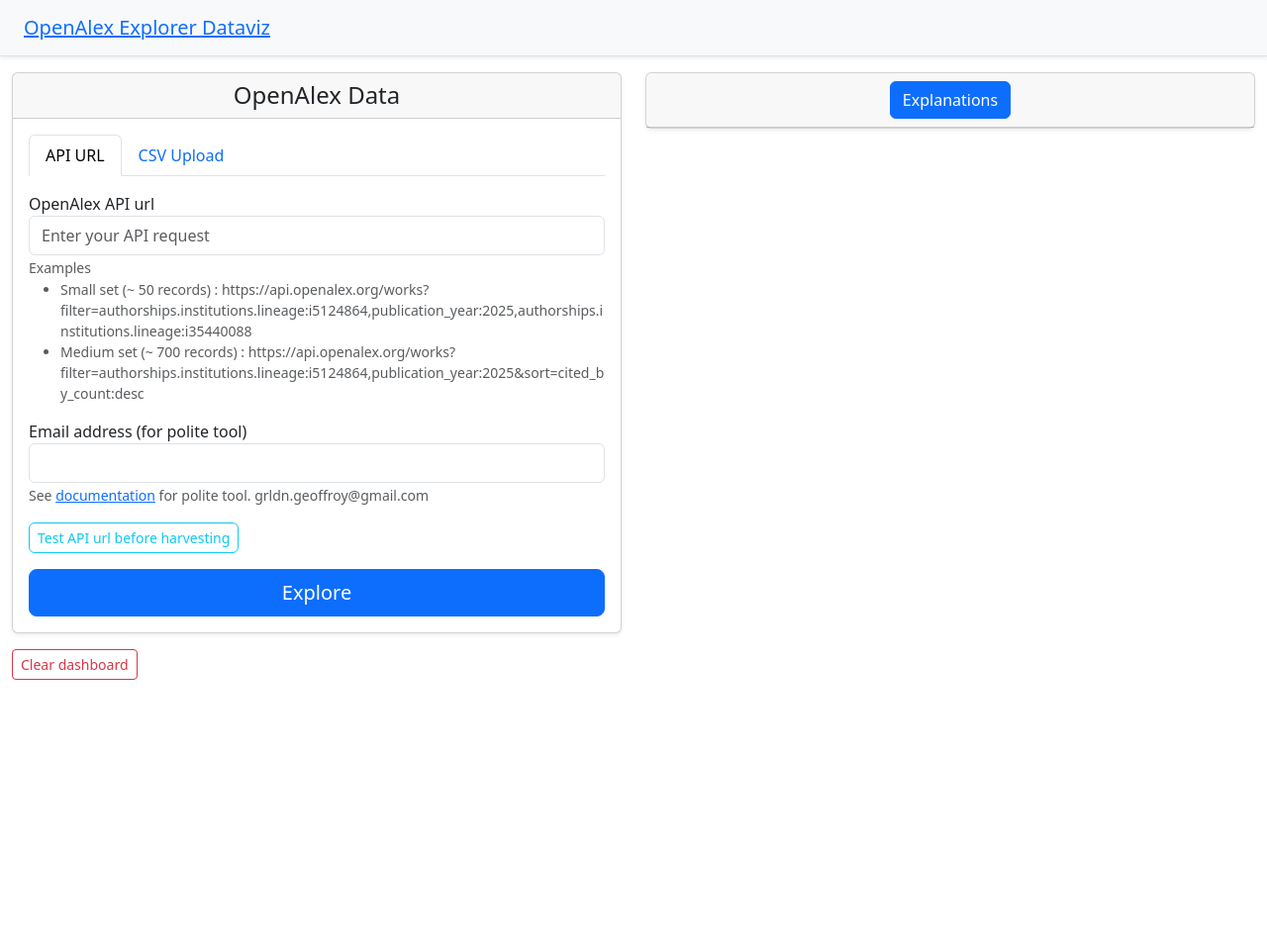
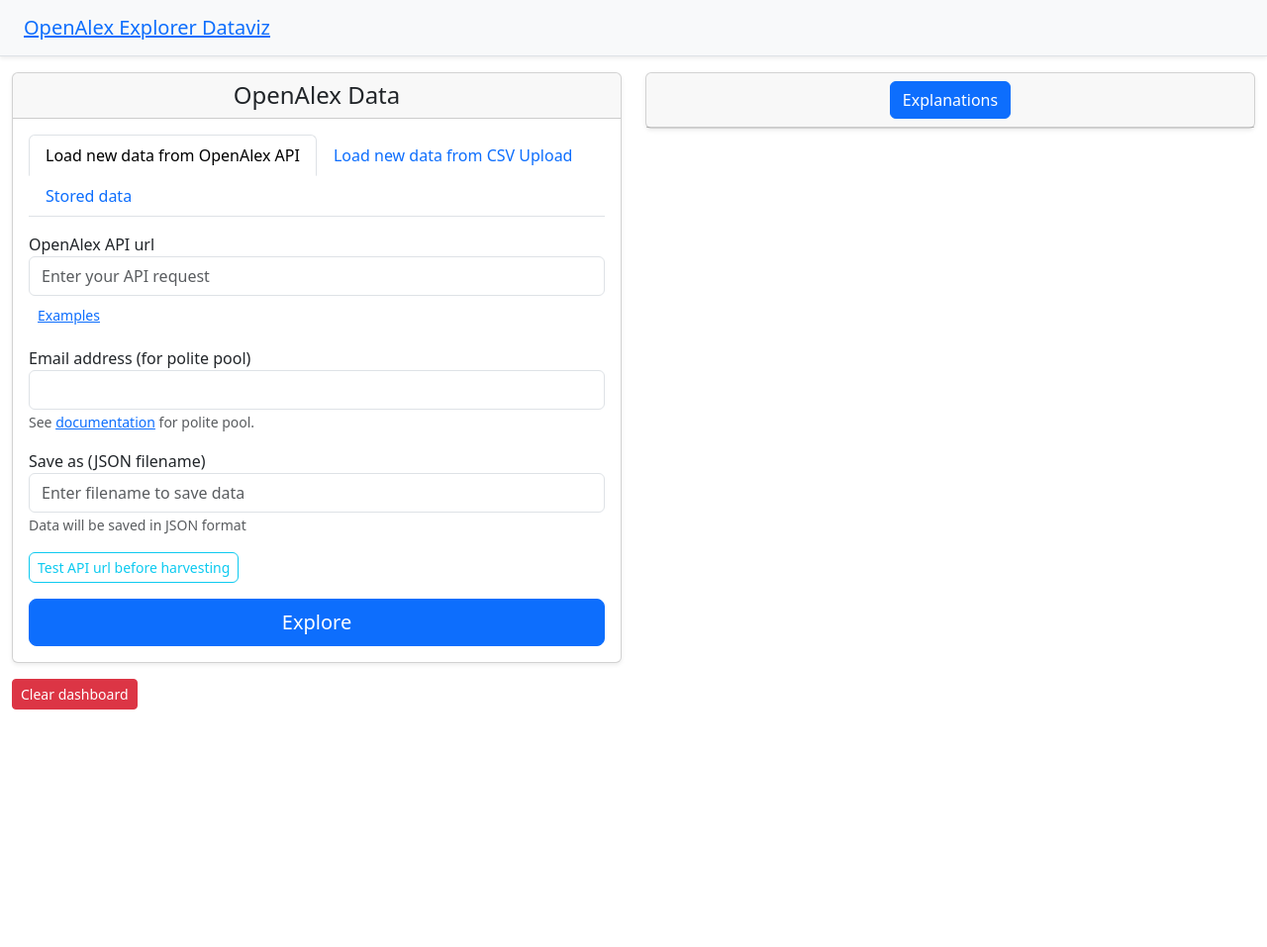
Before and after one commit to gegedenice/openalex-explorer, a Flask app: page / in a window 1280 px wide. Shown: the top 957 px of the page at 99% size. Run offline with Flask 3, Linux system fonts and the light colour scheme; data that the repository does not hold is empty; some libraries are stand-ins or nearby versions.

Commit message:
add local save files feature

```diff
--- a/app.py
+++ b/app.py
@@ -3,6 +3,7 @@ from flask_cors import CORS, cross_origin
 from client import OpenAlexHarvester
 import pandas as pd
 import os
+import json
 
 
 app = Flask(__name__)
@@ -19,10 +20,39 @@ os.makedirs(UPLOAD_FOLDER, exist_ok=True)
 def allowed_file(filename):
     return '.' in filename and filename.rsplit('.', 1)[1].lower() in ALLOWED_EXTENSIONS
 
+@app.route('/list-files')
+def list_files():
+    files_dir = os.path.join(app.root_path, 'files')
+    files = [f for f in os.listdir(files_dir) if f.endswith('.json')]
+    return jsonify(files)
+
+@app.route('/load-file/<filename>')
+def load_file(filename):
+    file_path = os.path.join(app.root_path, 'files', f"{filename}.json")
+    print(file_path)
+    if os.path.exists(file_path):
+        with open(file_path, 'r') as f:
+            return jsonify(json.load(f))
+    return jsonify({'error': 'File not found'}), 404
+
+@app.route('/delete-file/<filename>', methods=['DELETE'])
+def delete_file(filename):
+    try:
+        file_path = os.path.join(app.root_path, 'files', filename)
+        if os.path.exists(file_path):
+            os.remove(file_path)
+            return jsonify({'success': True}), 200
+        return jsonify({'error': 'File not found'}), 404
+    except Exception as e:
+        return jsonify({'error': str(e)}), 500
+
 @app.route('/process-data', methods=['GET', 'POST'])
 def process_data():
     if request.method == 'POST':
         source_type = request.form.get('source_type')
+        filename = request.form.get('filename')
+        if not filename.endswith('.json'):
+            filename += '.json'
         try:
             if source_type == 'api':
                 # Get the URL from the POST request
@@ -30,7 +60,7 @@ def process_data():
                 email = request.form.get('email')
                 # Perform your internal data processing here
                 harvester = OpenAlexHarvester(api_url=url,email=email)
-                metadata_list = harvester.harvest_metadata(per_page=50)
+                processed_data = harvester.harvest_metadata(per_page=50)
             elif source_type == 'csv':
                 if 'file' not in request.files:
                     return jsonify({'error': 'No file provided'}), 400
@@ -44,15 +74,18 @@ def process_data():
 
                 try:
                     harvester = OpenAlexHarvester(csv_filepath=filepath)
-                    metadata_list = harvester.process_csv_data()
+                    processed_data = harvester.process_csv_data()
                     # Clean up the uploaded file
                     #os.remove(filepath)
                 except Exception as e:
                     return jsonify({'error': str(e)}), 500
             else:
                 return jsonify({'error': 'Invalid source type'}), 400
-
-            return jsonify(metadata_list)
+            # Save the processed data to a JSON file
+            new_file_path = os.path.join(app.root_path, 'files', filename)
+            with open(new_file_path, 'w') as f:
+                json.dump(processed_data, f)
+            return jsonify(processed_data), 200
 
         except Exception as e:
             return jsonify({'error': str(e)}), 500
--- a/static/css/styles.css
+++ b/static/css/styles.css
@@ -1463,11 +1463,6 @@ select {
   }
 }
 
-/*------ custom -------*/
-#heplUrl {
-  font-size: .875em;
-}
-
 /*---- spinner -----*/
 #spinner {
   display: flex; /* Use flexbox for alignment */
--- a/templates/home.html
+++ b/templates/home.html
@@ -15,15 +15,22 @@
             <li class="nav-item" role="presentation">
               <button class="nav-link active" id="api-tab" data-bs-toggle="tab" data-bs-target="#api-content"
                 type="button" role="tab">
-                API URL
+                Load new data from OpenAlex API
               </button>
             </li>
             <li class="nav-item" role="presentation">
               <button class="nav-link" id="csv-tab" data-bs-toggle="tab" data-bs-target="#csv-content" type="button"
                 role="tab">
-                CSV Upload
+                Load new data from CSV Upload
               </button>
             </li>
+            <li class="nav-item" role="presentation">
+              <button class="nav-link" id="file-tab" data-bs-toggle="tab" data-bs-target="#file-content" type="button"
+                role="tab">
+                Stored data
+              </button>
+            </li>
+
           </ul>
 
           <div class="tab-content" id="dataTabsContent">
@@ -32,8 +39,12 @@
               <div class="form-group">
                 <label for="openalexUrl">OpenAlex API url</label>
                 <input type="url" class="form-control" id="openalexUrl" placeholder="Enter your API request">
-
-                <small id="helpUrl" class="form-text text-muted">Examples
+                <div id="accordion" class="form-text text-muted">
+                  <button class="btn btn-link btn-sm collapsed" data-bs-toggle="collapse"
+                    data-bs-target="#collapseExamples" aria-expanded="false" aria-controls="collapseExamples">
+                    Examples
+                  </button>
+                  <div id="collapseExamples" class="collapse" data-bs-parent="#accordion">
                     <ul>
                       <li>Small set (~ 50 records) :
                         https://api.openalex.org/works?filter=authorships.institutions.lineage:i5124864,publication_year:2025,authorships.institutions.lineage:i35440088
@@ -42,14 +53,20 @@
                         https://api.openalex.org/works?filter=authorships.institutions.lineage:i5124864,publication_year:2025&sort=cited_by_count:desc
                       </li>
                     </ul>
-                </small>
+                  </div>
+                </div>
               </div>
               <div class="form-group mt-3">
-                <label for="politeEmail">Email address (for polite tool)</label>
+                <label for="politeEmail">Email address (for polite pool)</label>
                 <input type="email" class="form-control" id="politeEmail">
                 <small id="emailHelp" class="form-text text-muted">See <a
                     href="https://docs.openalex.org/how-to-use-the-api/rate-limits-and-authentication#the-polite-pool"
-                    target="_blanck">documentation</a> for polite tool. grldn.geoffroy@gmail.com</small>
+                    target="_blanck">documentation</a> for polite pool.</small>
+              </div>
+              <div class="form-group mt-3">
+                <label for="apiFilename">Save as (JSON filename)</label>
+                <input type="text" class="form-control" id="apiFilename" placeholder="Enter filename to save data">
+                <small class="form-text text-muted">Data will be saved in JSON format</small>
               </div>
               <div class="form-group mt-3">
                 <button type="submit" id="test_url" class="btn btn-outline-info btn-sm btn-group">Test API url before
@@ -64,6 +81,18 @@
                 <input type="file" class="form-control" id="csvFile" accept=".csv">
                 <small class="form-text text-muted">Please upload a CSV file with OpenAlex data</small>
               </div>
+              <div class="form-group mt-3">
+                <label for="csvFilename">Save as (JSON filename)</label>
+                <input type="text" class="form-control" id="csvFilename" placeholder="Enter filename to save data">
+                <small class="form-text text-muted">Data will be saved in JSON format</small>
+              </div>
+            </div>
+
+            <!-- Stored files tab -->
+            <div class="tab-pane fade" id="file-content" role="tabpanel">
+                  <div class="list-group" id="storedFiles">
+                    <!-- Files will be loaded here dynamically -->
+                  </div>
             </div>
           </div>
 
@@ -76,32 +105,45 @@
       <div class="card mb-6 shadow-sm">
         <div class="card-header  text-center">
           <h4 class="my-0 font-weight-normal">
-            <button class="btn btn-primary" type="button" data-bs-toggle="collapse" data-bs-target="#multiCollapseDoc" aria-expanded="false" aria-controls="multiCollapseDoc">Explanations</button>
+            <button class="btn btn-primary" type="button" data-bs-toggle="collapse" data-bs-target="#multiCollapseDoc"
+              aria-expanded="false" aria-controls="multiCollapseDoc">Explanations</button>
           </h4>
         </div>
         <div class="collapse multi-collapse" id="multiCollapseDoc">
           <div class="card-body d-flex flex-column">
             <p>
               This application allows you to explore and analyze data from OpenAlex in two ways:
-            1) By entering a valid API URL to fetch data directly from OpenAlex API
-            2) By uploading a CSV file containing previously downloaded OpenAlex data.
+              <ol>
+              <li>By entering a valid API URL to fetch data directly from OpenAlex API</li>
+              <li>By uploading a CSV file containing previously downloaded OpenAlex data.</li>
+              </ol>
 
-            Both methods will give you access to rich metadata about OpenAlex works, including bibliographic metadata
+              Both methods will give you access to metadata about OpenAlex works, including bibliographic metadata
               (identifiers,
               publication types, authors, institutions, topics...), OA information, and citation counts.
             </p>
             <p>
               To get started with the API method, enter the desired API URL in the input field and click the "Test API
               url" button. The
-            application will verify the URL's validity and fetch the relevant data. Don't forget to fill the email input
-            with an email for the OpenAlex polite tool.
+              application will verify the URL's validity and fetch the relevant data. Don't forget to fill the email
+              input
+              with an email to be sure to be included in the OpenAlex polite pool.
             </p>
             <p>
-            Alternatively, if you already have OpenAlex data in CSV format downloaded from the OpenAlex website, simply
+              Alternatively, if you already have OpenAlex data in CSV format downloaded from the OpenAlex website,
+              simply
               switch to the CSV tab and upload your file. The CSV
               should contain the standard OpenAlex work metadata fields. This method is particularly useful for working
               with larger datasets
               that you've previously downloaded or processed.
+            </p>
+            <p>
+            In the retrieving data forms (either through API or CSV), you also can provide a filename in the "Save as" field
+            to locally save the processed data locally (ex: mydataset.json). You can then access your saved datasets later through:
+            <ul>
+                <li>The "Stored data" tab which lists all your saved visualizations</li>
+                <li>Direct URL access using the parameter ?id=filename (e.g., <your_url>/?id=mydataset)</li>
+            </ul>
           </p>
             <p>
               Once the data is successfully retrieved (either through API or CSV), it will be processed and displayed in
@@ -117,13 +159,20 @@
   <div id="spinner" style="display:none;">
     <span class="loader"></span>
   </div>
-  <button type="submit" class="btn btn-outline-danger btn-sm" onclick="window.location.reload()">Clear
+  <button type="submit" class="btn btn-danger btn-sm" onclick="clearDashboard();">Clear
     dashboard</button>
   <div class="contents">
     <!--<div id="kshfDashboard" style="height: 100vh; width: 100vw;"></div>-->
     <div id="kshfDashboard" style="height: 100vh; width: 100vw;"></div>
   </div>
 </div>
+<script>
+  function clearDashboard() {
+    // Reset to base URL without query parameters
+    window.location.href = window.location.pathname;
+    loadStoredFiles();
+  }
+  </script>
 <script type="module">
   /*------ Keshif explore-------*/
   import * as kshf from "../static/dist/keshif.min.js";
@@ -162,8 +211,52 @@
     });
   }
 
+  function loadStoredFiles() {
+      $.get('/list-files', function(files) {
+        const fileList = $('#storedFiles');
+        fileList.empty();
+        files.forEach(file => {
+          fileList.append(`
+            <div class="list-group-item d-flex justify-content-between align-items-center">
+                <a href="#" class="stored-file text-decoration-none flex-grow-1" data-filename="${file}">
+                    ${file}
+                </a>
+                <button class="btn btn-danger btn-sm delete-file" data-filename="${file}">
+                    <i class="fa fa-trash"></i>
+                </button>
+            </div>
+        `);
+        });
+      });
+    }
 
   $(document).ready(function () {
+    // Load stored files on page load
+    loadStoredFiles();
+    // Handle stored file selection
+    $(document).on('click', '.stored-file', function(e) {
+      e.preventDefault();
+      const fullFilename = $(this).data('filename');
+      const filename = fullFilename.replace(/\.[^/.]+$/, '')
+      window.location.href = `/?id=${filename}`;
+    });
+    // Handle file deletion
+    $(document).on('click', '.delete-file', function(e) {
+        e.preventDefault();
+        const filename = $(this).data('filename');
+        if (confirm(`Are you sure you want to delete ${filename}?`)) {
+            $.ajax({
+                url: `/delete-file/${filename}`,
+                type: 'DELETE',
+                success: function() {
+                    clearDashboard(); // Clear (& Reload the file list)
+                },
+                error: function() {
+                    alert('Error deleting file');
+                }
+            });
+        }
+    });
     // Handle API URL submission
     $("#submit_data").on("click", function () {
       const activeTab = $("#dataTabs .nav-link.active").attr('id');
@@ -171,20 +264,24 @@
       if (activeTab === 'api-tab') {
         const openalexUrl = $("#openalexUrl").val();
         const politeEmail = $("#politeEmail").val();
-        if (!openalexUrl) {
-          alert("Please enter a valid API URL.");
+        const filename = $("#apiFilename").val();
+        if (!openalexUrl || !filename) {
+          alert("Please enter both API URL and filename.");
           return;
         }
         formData.append('url', openalexUrl);
         formData.append('email', politeEmail);
+        formData.append('filename', filename);
         formData.append('source_type', 'api');
       } else {
         const fileInput = $("#csvFile")[0];
-        if (!fileInput.files[0]) {
-          alert("Please select a CSV file.");
+        const filename = $("#csvFilename").val();
+        if (!fileInput.files[0] || !filename) {
+          alert("Please select a CSV file and enter a filename.");
           return;
         }
         formData.append('file', fileInput.files[0]);
+        formData.append('filename', filename);
         formData.append('source_type', 'csv');
       }
 
@@ -198,6 +295,7 @@
         contentType: false,  // Tell jQuery not to set contentType
         success: function (data) {
           initializeDashboard(data);
+          loadStoredFiles();
         },
         error: function () {
           alert("Error processing the request.");
@@ -208,6 +306,15 @@
       });
 
     });
+
+    // Check for file parameter on page load
+    const urlParams = new URLSearchParams(window.location.search);
+    const fileParam = urlParams.get('id');
+    if (fileParam) {
+      $.get(`/load-file/${fileParam}`, function(data) {
+        initializeDashboard(data);
+      });
+    }
 
     $("#test_url").on("click", function () {
       const openalexUrl = $("#openalexUrl").val();
```
Also changed, not shown: client.py (+41 -44 lines), static/js/config.js (+41 -19 lines), README.md, 3 other files. Lines whose indentation alone changed are shown as unchanged.
